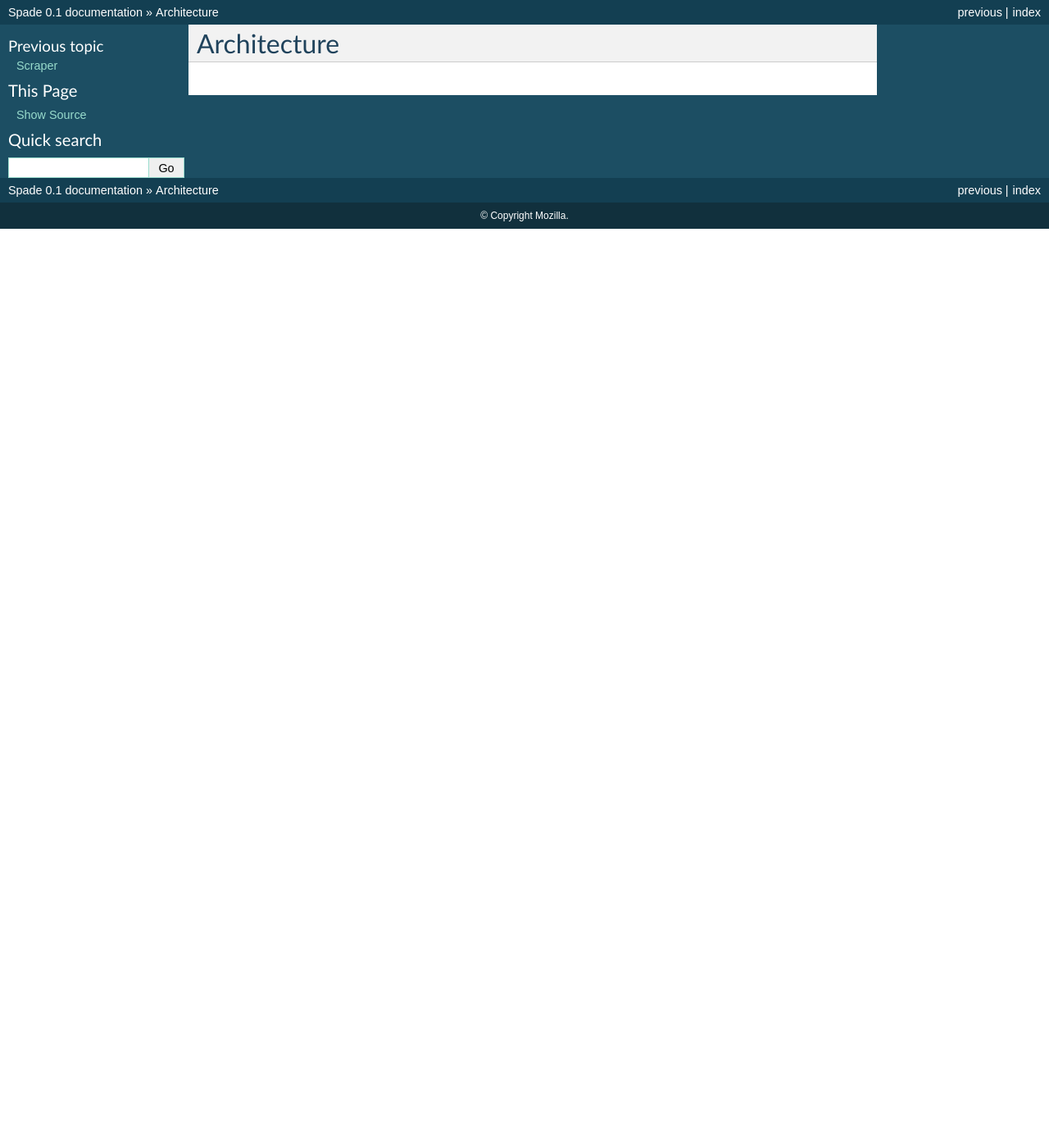
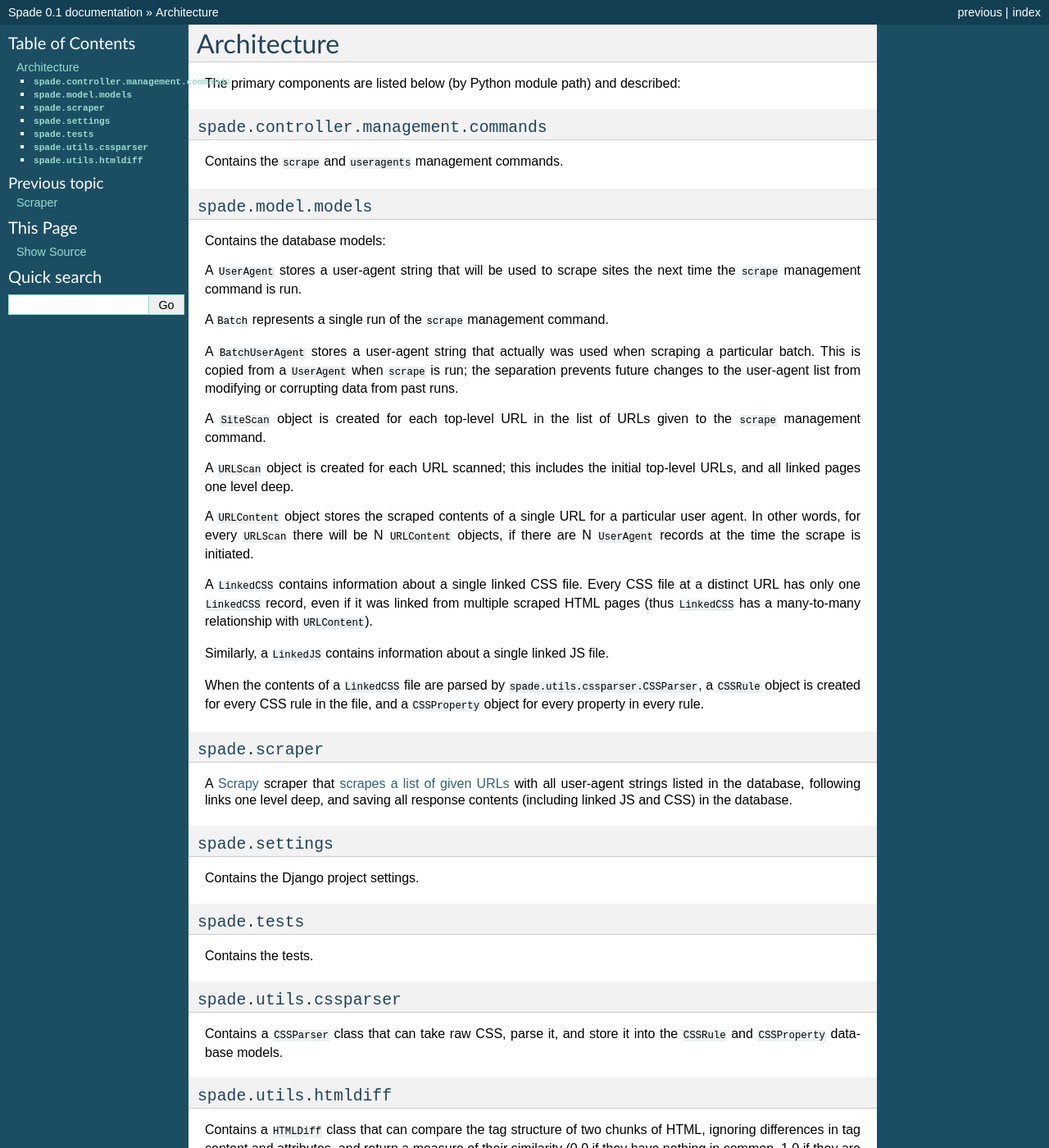
Before and after one commit to mozilla/spade, a Sphinx documentation site: the page built from docs/architecture.rst, in a window 1280 px wide and 1400 px high. Shown: the whole window at 82% size. Built offline with Sphinx 7.4.7, drawn with Linux system fonts in a browser that asks for light colours; some of the changed text lies outside the part shown.

Commit message:
Added architecture documentation.

```diff
--- a/docs/architecture.rst
+++ b/docs/architecture.rst
@@ -1,2 +1,85 @@
 Architecture
 ============
+
+The primary components are listed below (by Python module path) and described:
+
+``spade.controller.management.commands``
+----------------------------------------
+
+Contains the ``scrape`` and ``useragents`` management commands.
+
+``spade.model.models``
+----------------------
+
+Contains the database models:
+
+A ``UserAgent`` stores a user-agent string that will be used to scrape sites
+the next time the ``scrape`` management command is run.
+
+A ``Batch`` represents a single run of the ``scrape`` management command.
+
+A ``BatchUserAgent`` stores a user-agent string that actually was used when
+scraping a particular batch. This is copied from a ``UserAgent`` when
+``scrape`` is run; the separation prevents future changes to the user-agent
+list from modifying or corrupting data from past runs.
+
+A ``SiteScan`` object is created for each top-level URL in the list of URLs
+given to the ``scrape`` management command.
+
+A ``URLScan`` object is created for each URL scanned; this includes the initial
+top-level URLs, and all linked pages one level deep.
+
+A ``URLContent`` object stores the scraped contents of a single URL for a
+particular user agent. In other words, for every ``URLScan`` there will be N
+``URLContent`` objects, if there are N ``UserAgent`` records at the time the
+scrape is initiated.
+
+A ``LinkedCSS`` contains information about a single linked CSS file. Every CSS
+file at a distinct URL has only one ``LinkedCSS`` record, even if it was linked
+from multiple scraped HTML pages (thus ``LinkedCSS`` has a many-to-many
+relationship with ``URLContent``).
+
+Similarly, a ``LinkedJS`` contains information about a single linked JS file.
+
+When the contents of a ``LinkedCSS`` file are parsed by
+``spade.utils.cssparser.CSSParser``, a ``CSSRule`` object is created for every
+CSS rule in the file, and a ``CSSProperty`` object for every property in every
+rule.
+
+
+``spade.scraper``
+-----------------
+
+A `Scrapy`_ scraper that :doc:`scrapes a list of given URLs<scraper>` with all
+user-agent strings listed in the database, following links one level deep, and
+saving all response contents (including linked JS and CSS) in the database.
+
+.. _Scrapy: http://scrapy.org/
+
+
+``spade.settings``
+------------------
+
+Contains the Django project settings.
+
+
+``spade.tests``
+---------------
+
+Contains the tests.
+
+
+``spade.utils.cssparser``
+-------------------------
+
+Contains a ``CSSParser`` class that can take raw CSS, parse it, and store it
+into the ``CSSRule`` and ``CSSProperty`` database models.
+
+
+``spade.utils.htmldiff``
+------------------------
+
+Contains a ``HTMLDiff`` class that can compare the tag structure of two chunks
+of HTML, ignoring differences in tag content and attributes, and return a
+measure of their similarity (0.0 if they have nothing in common, 1.0 if they
+are identical).
```
